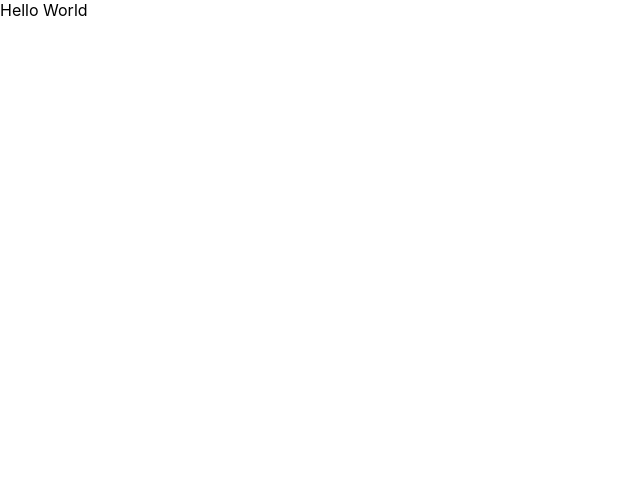
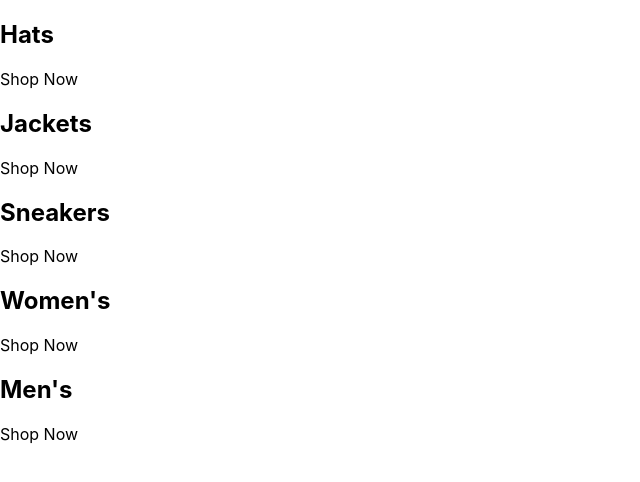
Before and after one commit to amatthewkelly/crwn-clothing, a React (Create React App) app: page / in a window 1280 px wide. Shown: the top 482 px of the page, without its empty margins (0-640 px from the left). Built offline with nearby package versions, Linux system fonts and the light colour scheme.

Commit message:
basic site layout

```diff
--- a/src/App.js
+++ b/src/App.js
@@ -1,7 +1,49 @@
 
 
 const App = () => {
-  return <div> Hello World </div>
+  return (
+    <div className="categories-container">
+       <div className="category-container">
+        {/* <img /> */}
+        <div className="category-body-container">
+          <h2>Hats</h2>
+          <p>Shop Now</p>
+        </div>
+       </div>
+       <div className="category-container">
+        {/* <img /> */}
+        <div className="category-body-container">
+          <h2>Jackets</h2>
+          <p>Shop Now</p>
+        </div>
+       </div>
+       <div className="category-container">
+        {/* <img /> */}
+        <div className="category-body-container">
+          <h2>Sneakers</h2>
+          <p>Shop Now</p>
+        </div>
+       </div>
+       <div className="category-container">
+        {/* <img /> */}
+        <div className="category-body-container">
+          <h2>Women's</h2>
+          <p>Shop Now</p>
+        </div>
+       </div>
+       <div className="category-container">
+        {/* <img /> */}
+        <div className="category-body-container">
+          <h2>Men's</h2>
+          <p>Shop Now</p>
+        </div>
+       </div>
+    </div>
+
+
+
+
+  );
 };
 
 export default App;
```
